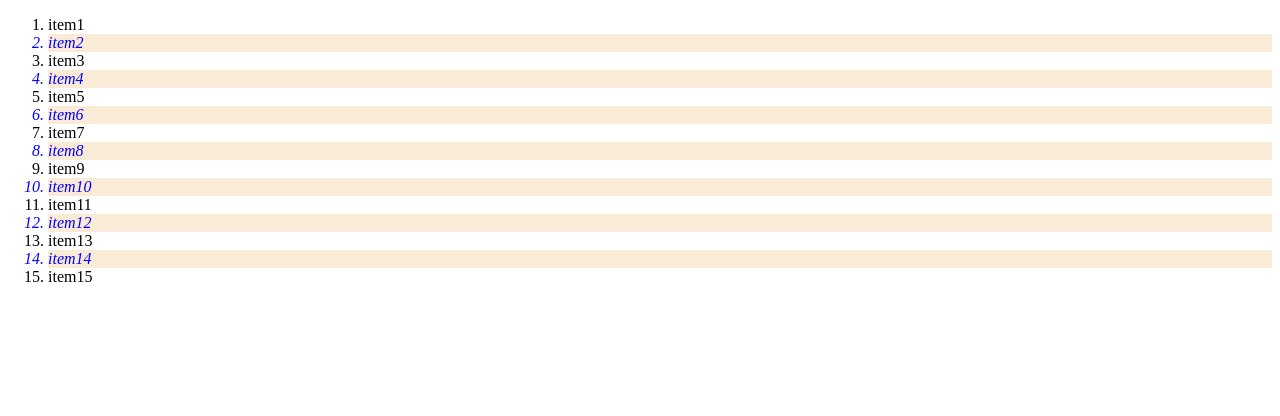
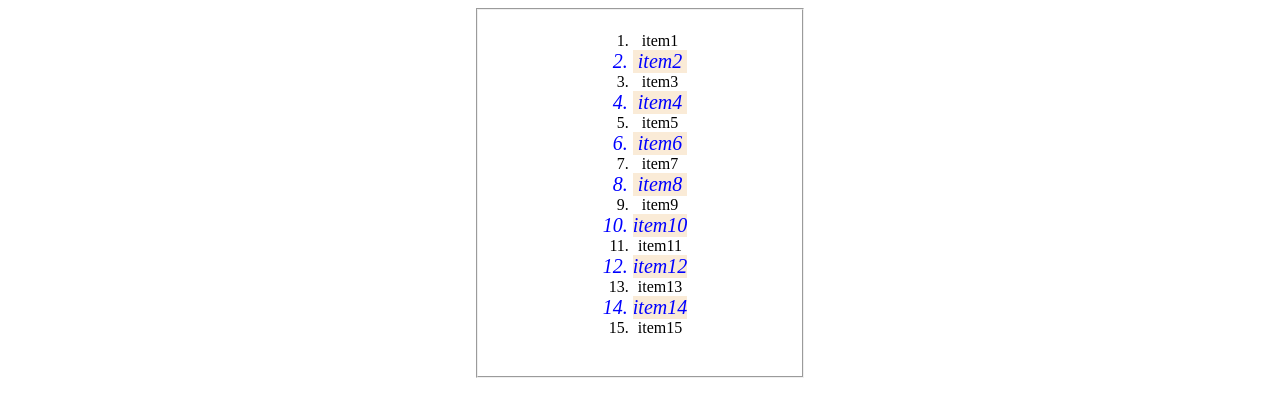
Before and after one commit to Madhukiran00/css, a plain HTML site: page 02-05-25/task-3.html in a window 1280 px wide. Drawn offline with Linux system fonts and the light colour scheme.

Commit message:
Update task-3.html

```diff
--- a/02-05-25/task-3.html
+++ b/02-05-25/task-3.html
@@ -8,12 +8,23 @@
         li:nth-child(even){
             color: blue;
             font-style: italic;
+            font-size: 20px;
             background-color: antiquewhite;
+        }
+        fieldset{
+            height: 350px;
+            width: 300px;
+            display: flex;
+            justify-content: center;
+
+
         }
     </style>
 </head>
 <body>
-
+<center>
+<fieldset>
+<div>
  <ol>
     <li>item1</li>
     <li>item2</li>
@@ -31,5 +42,8 @@
     <li>item14</li>
     <li>item15</li>
  </ol>
+ </div>
+ </fieldset>
+
 </body>
 </html>
```
